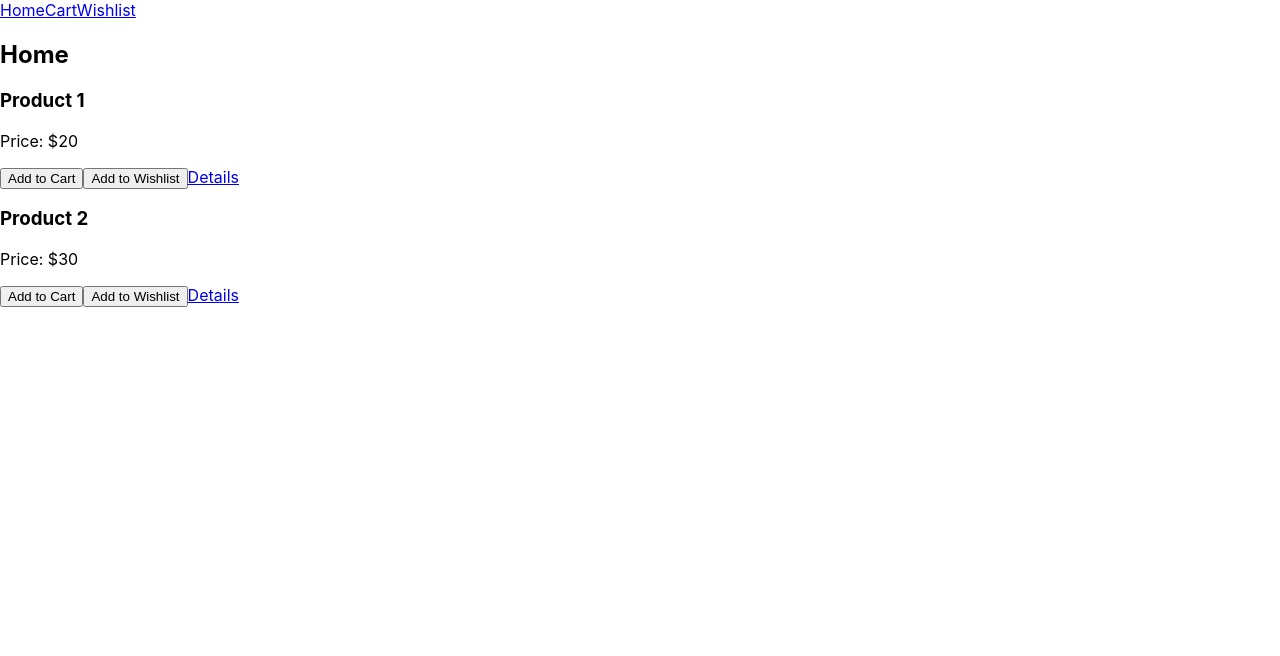
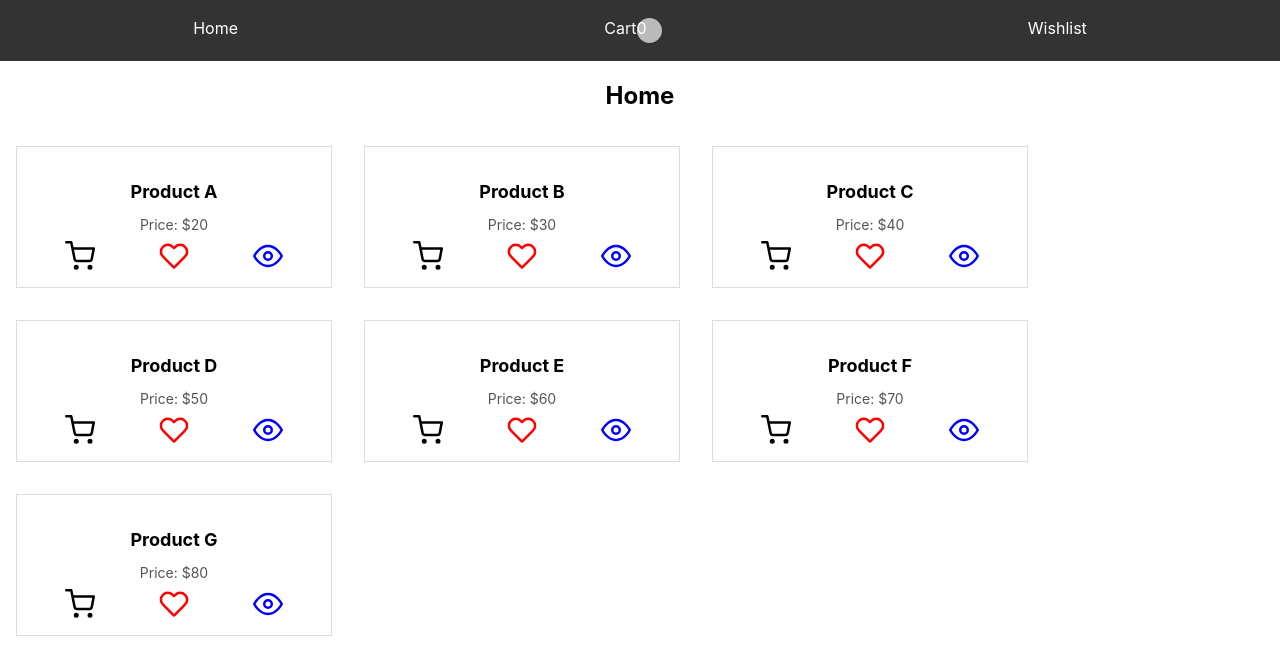
Before and after one commit to deekshithachkk/e-commerce, a React (Create React App) app: page / in a window 1280 px wide. Shown: the top 656 px of the page. Built offline with nearby package versions, Linux system fonts and the light colour scheme.

Commit message:
home page creation

```diff
--- a/package.json
+++ b/package.json
@@ -8,6 +8,7 @@
     "@testing-library/user-event": "^13.5.0",
     "react": "^18.2.0",
     "react-dom": "^18.2.0",
+    "react-icons": "^5.0.1",
     "react-router-dom": "^6.22.0",
     "react-scripts": "5.0.1",
     "web-vitals": "^2.1.4"
--- a/src/App.js
+++ b/src/App.js
@@ -1,13 +1,12 @@
-// App.js
+import React, { useState } from "react";
+import { Route, Routes } from "react-router-dom";
+import Cart from "./components/Cart";
+import Checkout from "./components/CheckOut";
+import Header from "./components/Header";
+import Home from "./components/Home";
+import ProductDetails from "./components/ProductDetails";
+import Wishlist from "./components/WishList";
 
-import React, { useState } from 'react';
-import { BrowserRouter, Route, Routes } from 'react-router-dom';
-import Cart from './components/Cart';
-import Checkout from './components/CheckOut';
-import Header from './components/Header';
-import Home from './components/Home';
-import ProductDetails from './components/ProductDetails';
-import Wishlist from './components/WishList';
 
 const App = () => {
   const [cartItems, setCartItems] = useState([]);
@@ -18,7 +17,9 @@ const App = () => {
   };
 
   const removeFromCart = (productId) => {
-    setCartItems((prevItems) => prevItems.filter(item => item.id !== productId));
+    setCartItems((prevItems) =>
+      prevItems.filter((item) => item.id !== productId)
+    );
   };
 
   const addToWishlist = (product) => {
@@ -26,24 +27,76 @@ const App = () => {
   };
 
   const removeFromWishlist = (productId) => {
-    setWishlistItems((prevItems) => prevItems.filter(item => item.id !== productId));
+    setWishlistItems((prevItems) =>
+      prevItems.filter((item) => item.id !== productId)
+    );
+  };
+
+
+  const handleDecrementQuantity = (itemId) => {
+    setCartItems((prevItems) =>
+      prevItems.map((item) =>
+        item.id === itemId && item.qty > 1
+          ? { ...item, qty: item.qty - 1, total: (item.qty - 1) * item.price }
+          : item
+      )
+    );
+  };
+  const handleIncrementQuantity = (itemId) => {
+    console.log(itemId);
+    setCartItems((prevItems) =>
+      prevItems.map((item) =>
+        item.id === itemId
+          ? { ...item, qty: item.qty + 1, total: ++item.qty * item.price }
+          : item
+      )
+    );
   };
 
   return (
-    // <Router>
-      <div>
-        <Header />
 
-        <Routes>
-          <Route path="/" element={<Home addToCart={addToCart} addToWishlist={addToWishlist} />} />
-          <Route path="/product/:id" element={<ProductDetails addToCart={addToCart} addToWishlist={addToWishlist} />} />
-          <Route path="/cart" element={<Cart cartItems={cartItems} removeFromCart={removeFromCart} />} />
-          <Route path="/wishlist" element={<Wishlist wishlistItems={wishlistItems} removeFromWishlist={removeFromWishlist} />} />
-          <Route path="/checkout" element={<Checkout />} />
-          </Routes>
+    <div>
+      <Header count={cartItems.length}/>
 
-      </div>
-    // </Router>
+      <Routes>
+        <Route
+          path="/"
+          element={<Home addToCart={addToCart} addToWishlist={addToWishlist} />}
+        />
+        <Route
+          path="/product/:id"
+          element={
+            <ProductDetails
+              addToCart={addToCart}
+              addToWishlist={addToWishlist}
+            />
+          }
+        />
+        <Route
+          path="/cart"
+          element={
+            <Cart
+              cartItems={cartItems}
+              removeFromCart={removeFromCart}
+              handleDecrementQuantity={handleDecrementQuantity}
+              handleIncrementQuantity={handleIncrementQuantity}
+            />
+          }
+        />
+        <Route
+          path="/wishlist"
+          element={
+            <Wishlist
+              wishlistItems={wishlistItems}
+              removeFromWishlist={removeFromWishlist}
+            />
+          }
+        />
+        <Route path="/checkout" element={<Checkout />} />
+      </Routes>
+
+    </div>
+
   );
 };
 
--- a/src/components/CheckOut.js
+++ b/src/components/CheckOut.js
@@ -1,12 +1,24 @@
 // Checkout.js
 
 import React, { useState } from 'react';
-import { useNavigate } from 'react-router-dom';
+import DeliveryOption from './DeliveryOptions';
 
 const Checkout = () => {
-  const navigate = useNavigate();
+  const [selectedDelivery, setSelectedDelivery] = useState('');
   const [isAuthenticated, setIsAuthenticated] = useState(false);
+  const [cartItems, setCartItems] = useState([
+    { id: 1, name: 'Product 1', price: 20 },
+    // Add more initial cart items as needed
+  ]);
 
+  const handleSelectDelivery = (option) => {
+    setSelectedDelivery(option);
+  };
+
+  const handleAuthentication = () => {
+    // Assume a successful authentication for simplicity
+    setIsAuthenticated(true);
+  };
   const handleLogin = () => {
     // Perform login logic
     // If login is successful, set isAuthenticated to true
@@ -14,20 +26,47 @@ const Checkout = () => {
   };
 
   const handleCheckout = () => {
-    // Perform checkout logic based on authentication status
-    if (isAuthenticated) {
-      // If user is authenticated, proceed with checkout
-      console.log('Processing checkout for registered user');
-      // Redirect to order confirmation or next step in the process
-      navigate('/order-confirmation');
-    } else {
-      // If user is not authenticated, redirect to login page
-      navigate('/login');
+    if (!selectedDelivery) {
+      console.error('Please select a delivery option.');
+      return;
     }
+
+    if (!isAuthenticated) {
+      console.error('Please authenticate before proceeding to checkout.');
+      // Redirect to login or show a modal for authentication
+      return;
+    }
+
+    if (cartItems.length === 0) {
+      console.error('Your cart is empty. Add items before checking out.');
+      return;
+    }
+
+    // Calculate total amount based on cart items
+    const totalAmount = cartItems.reduce((sum, item) => sum + item.price, 0);
+
+    // Perform checkout logic, e.g., interact with a backend API
+    console.log('Processing checkout...');
+    console.log('Selected Delivery Option:', selectedDelivery);
+    console.log('User Authenticated:', isAuthenticated);
+    console.log('Cart Items:', cartItems);
+    console.log('Total Amount:', totalAmount);
+
+    // Redirect to order confirmation or next step in the process
   };
 
   return (
     <div>
+      <h2>Checkout</h2>
+      <DeliveryOption onSelectDelivery={handleSelectDelivery} />
+      <div>
+        <h3>Shopping Cart</h3>
+        <ul>
+          {cartItems.map((item) => (
+            <li key={item.id}>{item.name} - ${item.price}</li>
+          ))}
+        </ul>
+      </div>
       <h2>Checkout</h2>
       {isAuthenticated ? (
         <p>Logged in as a registered user</p>
@@ -39,6 +78,7 @@ const Checkout = () => {
         <button onClick={handleLogin}>Login</button>
       )}
 
+
       <button onClick={handleCheckout}>Proceed to Checkout</button>
     </div>
   );
--- /dev/null
+++ b/src/components/DeliveryOptions.js
@@ -0,0 +1,39 @@
+
+
+import React, { useState } from 'react';
+
+const DeliveryOption = ({ onSelectDelivery }) => {
+  const [selectedOption, setSelectedOption] = useState('standard');
+
+  const handleOptionChange = (option) => {
+    setSelectedOption(option);
+    onSelectDelivery(option);
+  };
+
+  return (
+    <div>
+      <h2>Delivery Options</h2>
+      <label>
+        <input
+          type="radio"
+          value="standard"
+          checked={selectedOption === 'standard'}
+          onChange={() => handleOptionChange('standard')}
+        />
+        Standard Delivery
+      </label>
+      <label>
+        <input
+          type="radio"
+          value="express"
+          checked={selectedOption === 'express'}
+          onChange={() => handleOptionChange('express')}
+        />
+        Express Delivery
+      </label>
+
+    </div>
+  );
+};
+
+export default DeliveryOption;
--- a/src/components/Header.js
+++ b/src/components/Header.js
@@ -3,12 +3,12 @@
 import React from 'react';
 import { Link } from 'react-router-dom';
 
-const Header = () => {
+const Header = ({count}) => {
   return (
     <header>
       <nav>
         <Link to="/">Home</Link>
-        <Link to="/cart">Cart</Link>
+        <Link to="/cart">Cart<span className='badge'>{count}</span></Link>
         <Link to="/wishlist">Wishlist</Link>
       </nav>
     </header>
--- a/src/components/Home.js
+++ b/src/components/Home.js
@@ -6,15 +6,20 @@ import ProductCard from './ProductCard';
 const Home = ({ addToCart, addToWishlist }) => {
   // Assume products is an array of product objects
   const products = [
-    { id: 1, name: 'Product 1', price: 20 },
-    { id: 2, name: 'Product 2', price: 30 },
-    // Add more products as needed
+    { id: 1, name: 'Product A', price: 20 ,qty:1,total:20},
+    { id: 2, name: 'Product B', price: 30,qty:1 ,total:20},
+    { id: 2, name: 'Product C', price: 40,qty:1 ,total:20},
+    { id: 2, name: 'Product D', price: 50,qty:1 ,total:20},
+    { id: 2, name: 'Product E', price: 60,qty:1 ,total:20},
+    { id: 2, name: 'Product F', price: 70,qty:1 ,total:20},
+    { id: 2, name: 'Product G', price: 80,qty:1 ,total:20},
+
   ];
 
   return (
     <div>
-      <h2>Home</h2>
-      <div>
+      <h2 style={{textAlign:'center'}}>Home</h2>
+      <div className='product_container'>
         {products.map((product) => (
           <ProductCard
             key={product.id}
--- a/src/components/ProductCard.js
+++ b/src/components/ProductCard.js
@@ -1,16 +1,30 @@
-// ProductCard.js
-
-import React from 'react';
-import { Link } from 'react-router-dom';
+import React from "react";
+import { Link } from "react-router-dom";
+import { FiShoppingCart, FiHeart, FiEye } from "react-icons/fi";
 
 const ProductCard = ({ product, addToCart, addToWishlist }) => {
+  const {name,price,id}=product
   return (
-    <div>
-      <h3>{product.name}</h3>
-      <p>Price: ${product.price}</p>
-      <button onClick={() => addToCart(product)}>Add to Cart</button>
-      <button onClick={() => addToWishlist(product)}>Add to Wishlist</button>
-      <Link to={`/product/${product.id}`}>Details</Link>
+    <div className="product-card">
+      <h3>{name}</h3>
+      <p>Price: ${price}</p>
+      <div className="icon_container">
+        <FiShoppingCart
+          size={30}
+          className="icon"
+          onClick={() => addToCart(product)}
+        />
+        <FiHeart
+          size={30}
+          className="icon"
+          style={{ color: "red" }}
+          onClick={() => addToWishlist(product)}
+        />
+
+        <FiEye className="icon" style={{ color: "blue" }} size={30}>
+          <Link to={`/product/${id}`}> </Link>
+        </FiEye>
+      </div>
     </div>
   );
 };
--- a/src/index.css
+++ b/src/index.css
@@ -15,3 +15,88 @@ code {
 .link_list{
   padding: 0 5rem;
 }
+
+header {
+  background-color: #333;
+  color: #fff;
+  padding: 10px;
+}
+
+nav {
+  display: flex;
+  justify-content: space-around;
+}
+
+nav a {
+  color: #fff;
+  text-decoration: none;
+  padding: 8px;
+  border-radius: 4px;
+}
+
+nav a:hover {
+  background-color: #555;
+}
+.product_container{
+  display: flex;
+  flex-wrap: wrap;
+}
+.product-card {
+  border: 1px solid #ddd;
+  padding: 16px;
+  margin: 16px;
+  max-width: 100%;
+  text-align: center;
+
+
+}
+
+.product-card h3 {
+  font-size: 18px;
+  margin-bottom: 8px;
+}
+
+.product-card p {
+  font-size: 14px;
+  color: #555;
+  margin-bottom: 8px;
+}
+
+.product-card button {
+  background-color: #4caf50;
+  color: #fff;
+  border: none;
+  padding: 8px 16px;
+  margin-right: 8px;
+  cursor: pointer;
+  width:5rem;
+}
+
+.product-card button:hover {
+  background-color: #45a049;
+}
+
+.product-card a {
+  text-decoration: none;
+  color: #3498db;
+  font-weight: bold;
+}
+
+.product-card a:hover {
+  text-decoration: underline;
+}
+.icon_container{
+  display: flex;
+  cursor: pointer;
+}
+.icon{
+  padding: 0 2rem;
+}
+
+.badge{
+  height: 25px;
+  width: 25px;
+  background-color: #bbb;
+  border-radius: 50%;
+  display: inline-block;
+}
```
Also changed, not shown: src/components/Cart.js (+9 -5 lines), 1 other file (tests, documents, lock files or other folders).
